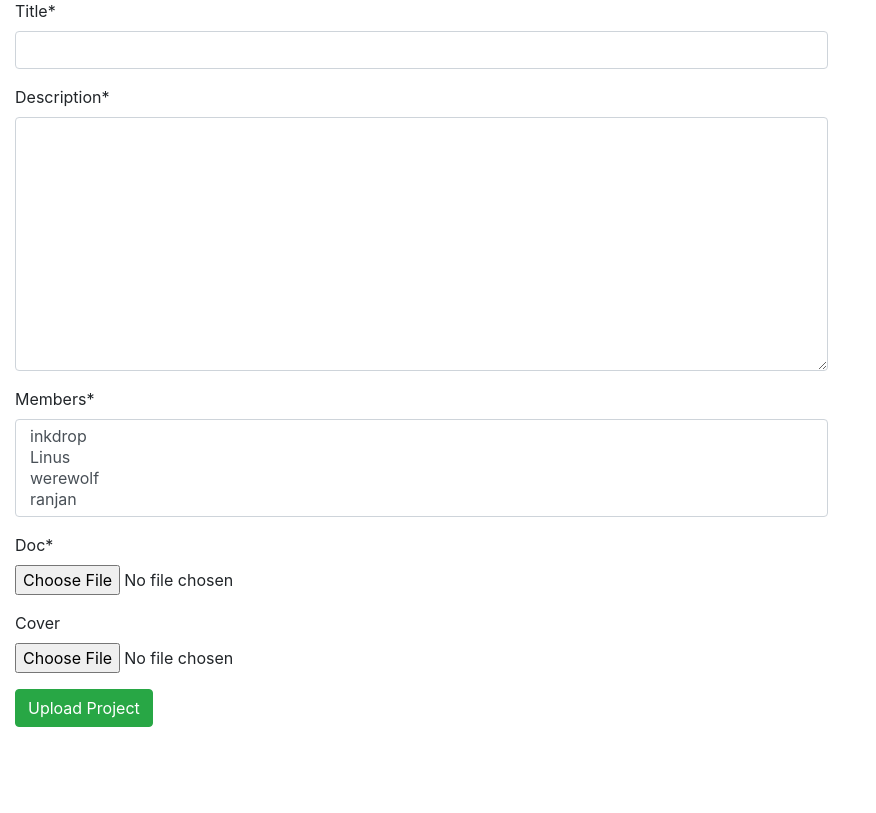
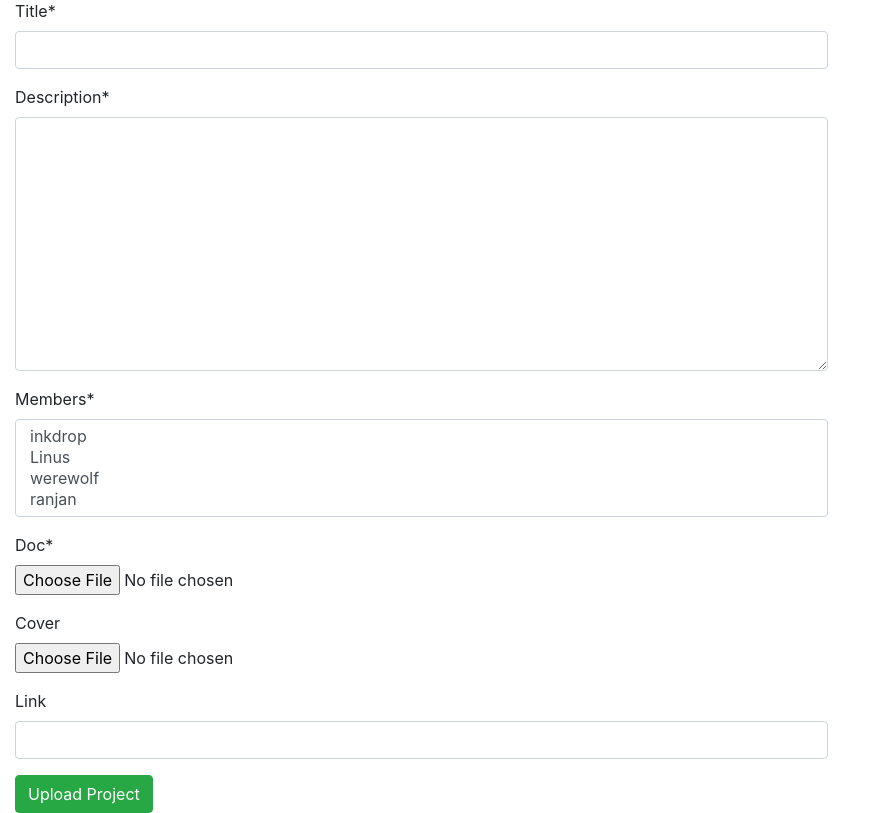
Before and after one commit to werewolf-65/Kakshya, a Django app: page /projects/upload in a window 1280 px wide. Shown: the part 153-966 px from the top of the page, without its empty margins (0-876 px from the left). Before the commit the page ends 880 px from the top, so only its background shows below. Run offline with Django 3.2, Linux system fonts and the light colour scheme; data comes from the database, SQL or seed files in the repository; both versions use the stored data as it was after the commit; some libraries are stand-ins or nearby versions.

Commit message:
Added the project repo link to the projects app

```diff
--- a/projects/forms.py
+++ b/projects/forms.py
@@ -5,4 +5,4 @@ from .models import Project
 class ProjectForm(forms.ModelForm):
     class Meta:
         model=Project
-        fields=['title','description','members','doc','cover']
+        fields=['title','description','members','doc','cover','link']
--- a/projects/models.py
+++ b/projects/models.py
@@ -9,6 +9,7 @@ class Project(models.Model):
     doc=models.FileField(upload_to='projects/docs/')
     cover=models.ImageField(upload_to='projects/covers/',null=True,blank=True)
     stars=models.ManyToManyField(User,related_name="stars",blank=True)
+    link=models.URLField(max_length=100,blank=True)
     date_posted=models.DateTimeField(default=timezone.now)
 
     def __str__(self):
--- a/projects/templates/projects/project_list.html
+++ b/projects/templates/projects/project_list.html
@@ -13,6 +13,7 @@
           <td>Description</td>
           <td>Members</td>
           <td>Documentation</td>
+          <td>Project Link</td>
           <td>Stars From:</td>
         </tr>
       </thead>
@@ -39,9 +40,8 @@
           View Docs
           </a>
           </td>
+          <td><a href="{{ project.link }}">{{ project.link }}</a></td>
           <td>
-
-
           {% for starrer in project.stars.all %}
           <ul>
             {{ starrer.username }}
```
Also changed, not shown: db.sqlite3, projects/migrations/0002_project_link.py (added).
